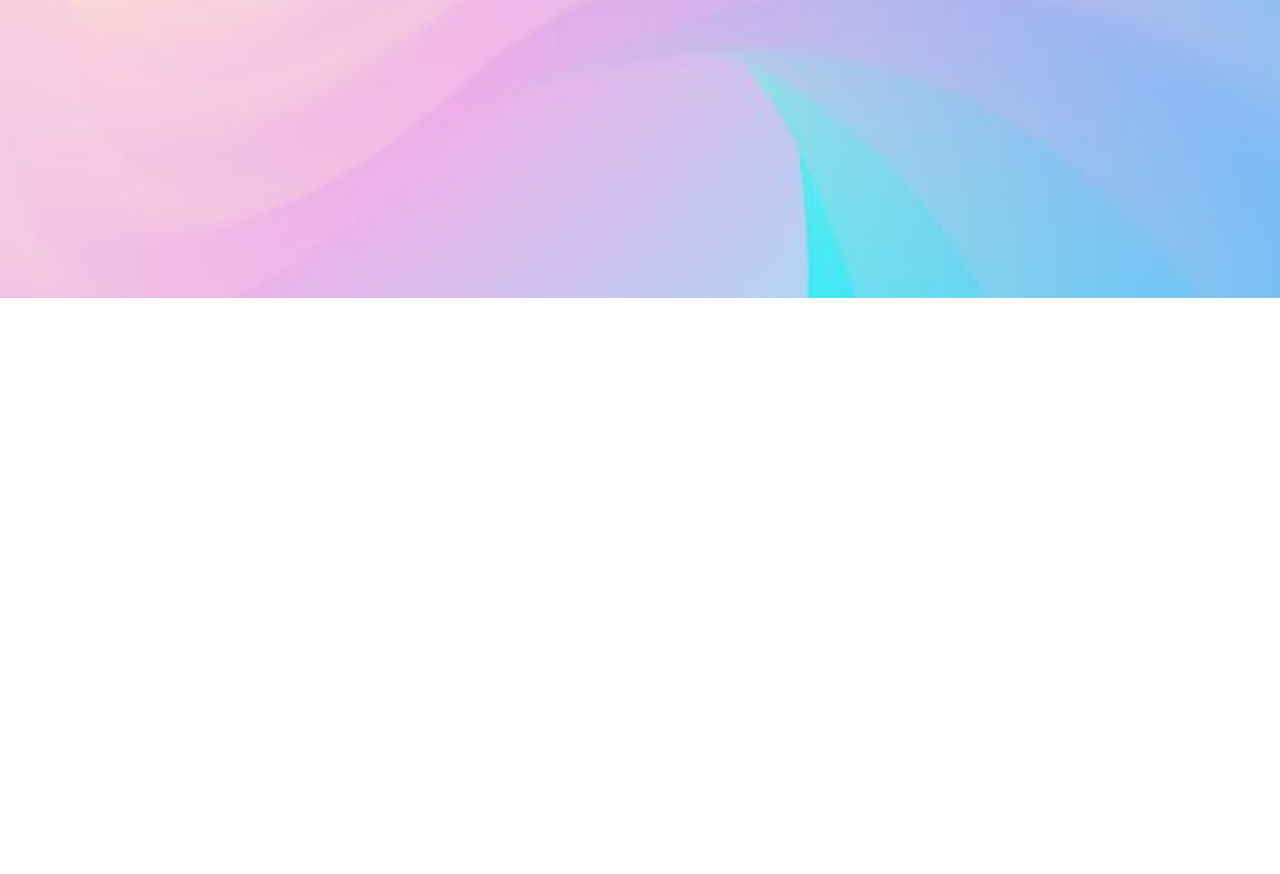
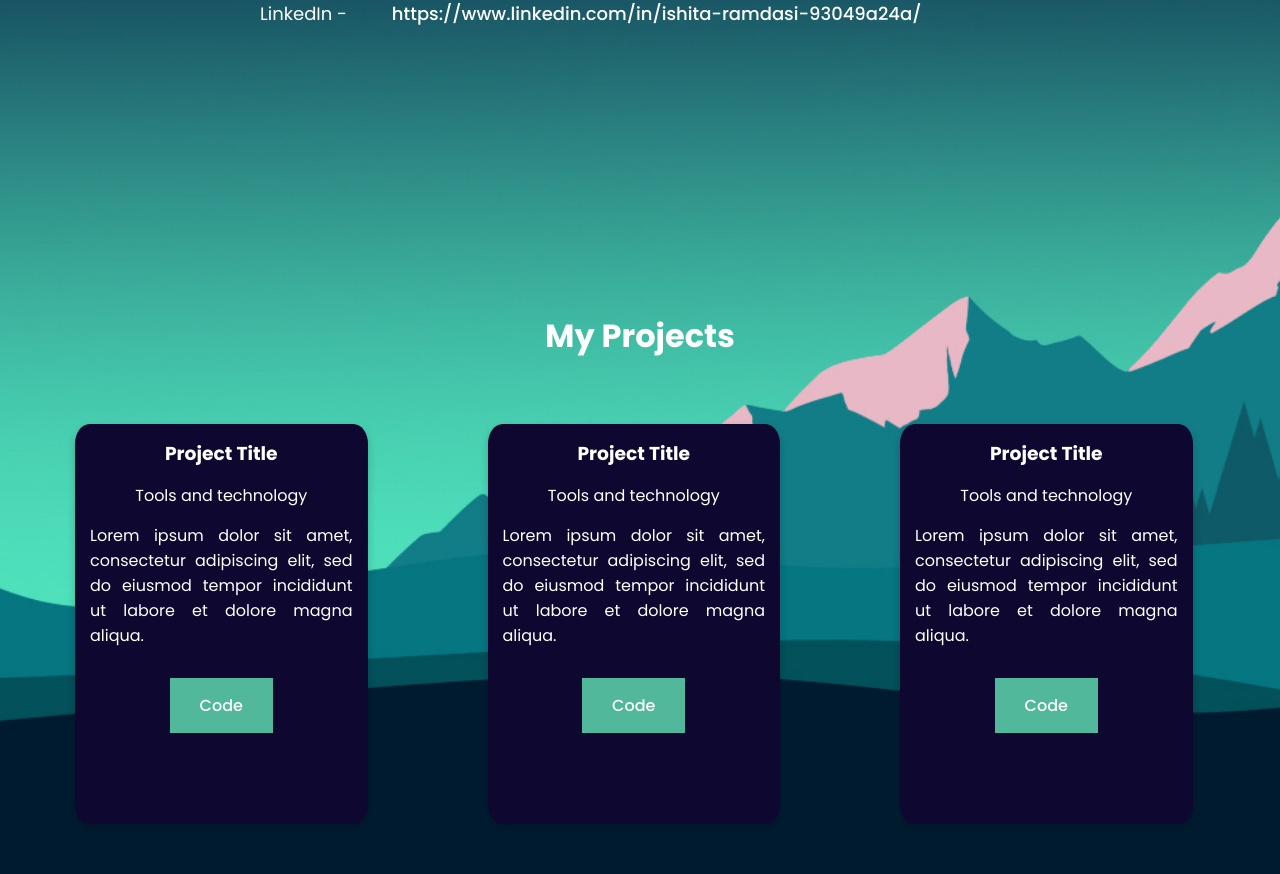
Before and after one commit to Isha3007/Portfolio, a plain HTML site: page index.html in a window 1280 px wide. Shown: the part 502-1376 px from the top of the page. Before the commit the page ends 800 px from the top, so only its background shows below. Drawn offline with nearby package versions, Linux system fonts and the light colour scheme.

Commit message:
change bg and add my projects

```diff
--- a/index.html
+++ b/index.html
@@ -4,7 +4,14 @@
     <meta charset="UTF-8">
     <meta name="viewport" content="width=device-width, initial-scale=1.0">
     <title>My Portfolio</title>
+    <link
+  rel="stylesheet"
+  href="https://cdn.jsdelivr.net/npm/swiper@11/swiper-bundle.min.css"/>
     <link rel="stylesheet" href="index_styles.css">
+
+    <script src="/script.js" defer></script>
+    <link rel="stylesheet" href="https://cdnjs.cloudflare.com/ajax/libs/font-awesome/6.5.2/css/all.min.css">
+
 </head>
 <body>
     <header class="header">
@@ -13,20 +20,67 @@
         <nav class="navbar">
             <a href="#">My Projects</a>
             <a href="#">Experience</a>
-            <a href="#">Interests</a>
+            <a href="#">Skills</a>
             <a href="#">Contact</a>
         </nav>
 
     </header>
 <br>
     <div class="imagediv">
-        <img src="resources\\photo.jpg" alt="My picture" class="myimg">
-        <article class="articlecss">
-            <h1>Hi! <br>I am Ishita Ramdasi</h1>
-            <p>Github - </p>
-            <p>LinkedIn - </p>
+        <article class="articlecss" >
+            <h1 style="font-size: 4em;">Hi! <br>I am Ishita Ramdasi</h1>
+            <p style="font-size: 18px;">Github - <a href="https://github.com/Isha3007">https://github.com/Isha3007</a> </p>
+            <p style="font-size: 18px;">LinkedIn - <a href="https://www.linkedin.com/in/ishita-ramdasi-93049a24a/">https://www.linkedin.com/in/ishita-ramdasi-93049a24a/</a></p>
         </article>
     </div>
+    <br>
 
+    <h1 style="text-align: center;padding-bottom: 5%; color: white;">My Projects</h1>
+    <div class="row">
+
+
+        <div class="column">
+          <div class="card">
+            <h3>Project Title</h3>
+            <p>Tools and technology</p>
+            <p style="text-align: justify;">Lorem ipsum dolor sit amet, consectetur adipiscing elit, sed do eiusmod tempor incididunt ut labore et dolore magna aliqua. </p>
+            <button
+            class="button"
+            onclick= "window.location.href = 'https://github.com/Isha3007';">
+            Code
+        </button>
+          </div>
+        </div>
+
+        <div class="column">
+          <div class="card">
+            <h3>Project Title</h3>
+            <p>Tools and technology</p>
+            <p style="text-align: justify;">Lorem ipsum dolor sit amet, consectetur adipiscing elit, sed do eiusmod tempor incididunt ut labore et dolore magna aliqua.</p>
+            <button
+            class="button"
+            onclick= "window.location.href = 'https://github.com/Isha3007';">
+            Code
+        </button>
+        </div>
+        </div>
+
+        <div class="column">
+          <div class="card">
+            <h3>Project Title</h3>
+            <p>Tools and technology</p>
+            <p style="text-align: justify;">Lorem ipsum dolor sit amet, consectetur adipiscing elit, sed do eiusmod tempor incididunt ut labore et dolore magna aliqua.</p>
+            <button
+            class="button"
+            onclick= "window.location.href = 'https://github.com/Isha3007';">
+            Code
+        </button>
+          </div>
+        </div>
+
+
+      </div>
+
+    <script src="https://cdn.jsdelivr.net/npm/swiper@11/swiper-bundle.min.js"></script>
 </body>
 </html>
--- a/index_styles.css
+++ b/index_styles.css
@@ -9,8 +9,9 @@
 
 body{
     min-height: 100vh;
-    background: url('resources\\bgimage.jpeg') no-repeat;
+    background: url('resources\\landscape.jpg') no-repeat;
     background-size: cover;
+    background-repeat: repeat-y;
     background-position: center;
 }
 
@@ -58,6 +59,7 @@ body{
 
 }
 
+
 .imagediv{
     padding: 100px;
 }
@@ -69,6 +71,104 @@ body{
     border-radius: 50%;
 }
 .articlecss{
+    margin: 10vh;
+    padding: 10vh;
+    color: white;
+
+}
+
+.articlecss a{
+    position: relative;
+    font-size: 18px;
+    color: white;
+    font-weight: 500;
+    text-decoration: none;
+    margin-left: 40px;
+}
+
+.articlecss a::before{
+    content: '';
+    position: absolute;
+    top: 100%;
+    left: 0;
+    width: 0;
+    height: 2px;
+    background: white;
+    transition: .3s;
+}
+
+.articlecss a:hover::before{
+    width: 100%;
+}
+.column {
+    margin: 0 50px;
     float: left;
-    padding: 20%;
-}
+    width: 25%;
+    padding: 0 10px;
+  }
+
+  /* Remove extra left and right margins, due to padding */
+  .row {margin: 0 15px 50px 15px;
+    }
+
+  /* Clear floats after the columns */
+  .row:after {
+    content: "";
+    display: table;
+    clear: both;
+  }
+
+  /* Responsive columns */
+  @media screen and (max-width: 600px) {
+    .column {
+      width: 100%;
+      display: block;
+      margin-bottom: 20px;
+    }
+  }
+
+  /* Style the counter cards */
+  .card {
+    padding: 15px;
+    color: white;
+    border-radius: 5%;
+    height: 50vh;
+    box-shadow: 0 4px 8px 0 rgba(0, 0, 0, 0.2);
+    text-align: center;
+    background-color: #0e072f;
+  }
+
+  .card p{
+    padding-top: 15px;
+  }
+
+  .button {
+    position: relative;
+    font-size: 18px;
+    font-weight: 500;
+    text-decoration: none;
+    margin-top: 30px;
+    background-color: #56c6a4ee; /* Green */
+    border: none;
+    color: white;
+    padding: 15px 30px;
+    text-align: center;
+    text-decoration: none;
+    display: inline-block;
+    font-size: 16px;
+  }
+
+  .button::before{
+    content: '';
+    position: absolute;
+    top: 100%;
+    left: 0;
+    width: 0;
+    height: 2px;
+    background: white;
+    transition: .3s;
+  }
+
+  .button:hover::before{
+    width: 100%;
+  }
```
Also changed, not shown: javascript.js (added, +32 -0 lines), resources/bgimage.jpeg (deleted), resources/landscape.jpg (added), 1 other file.
